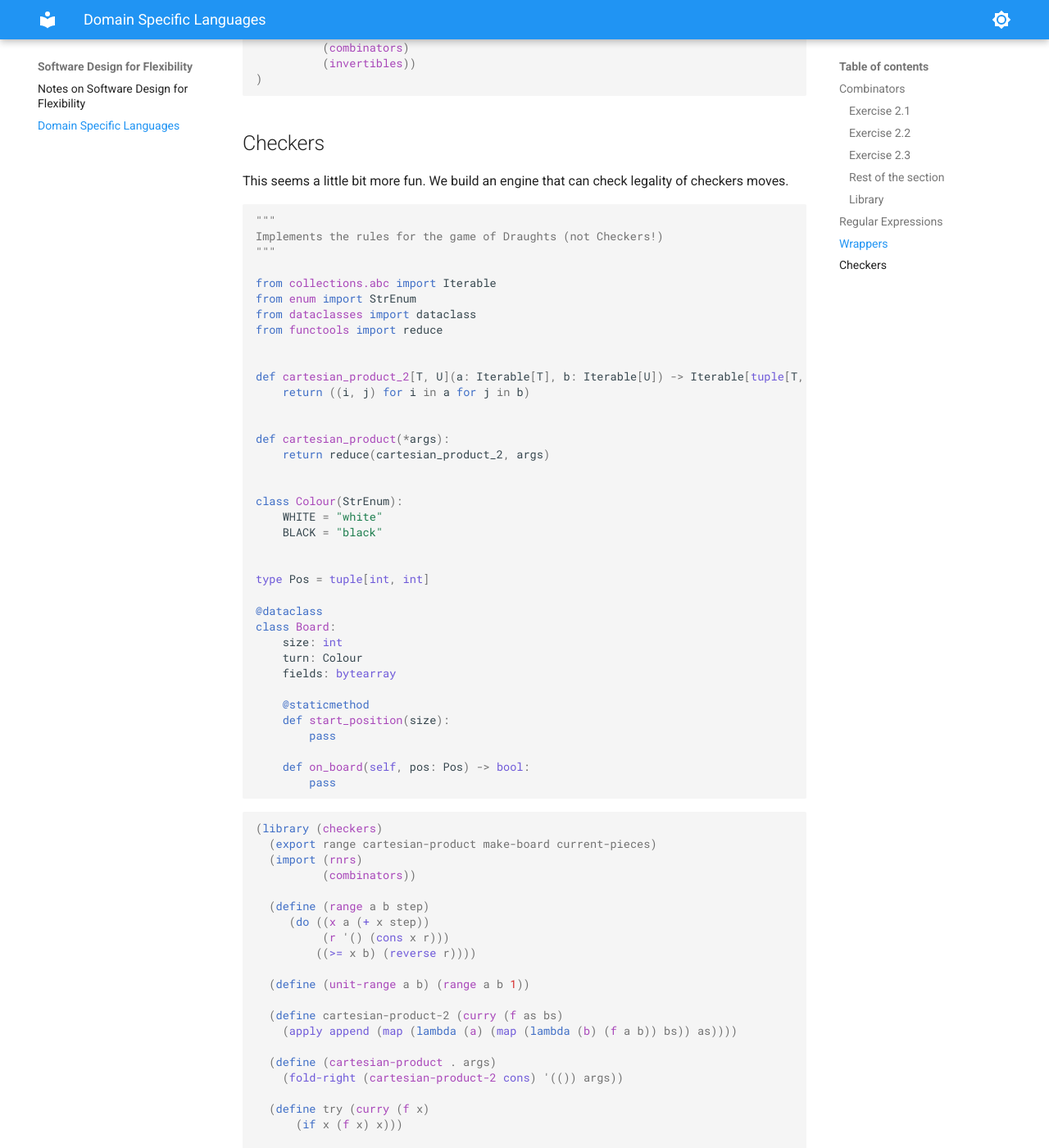
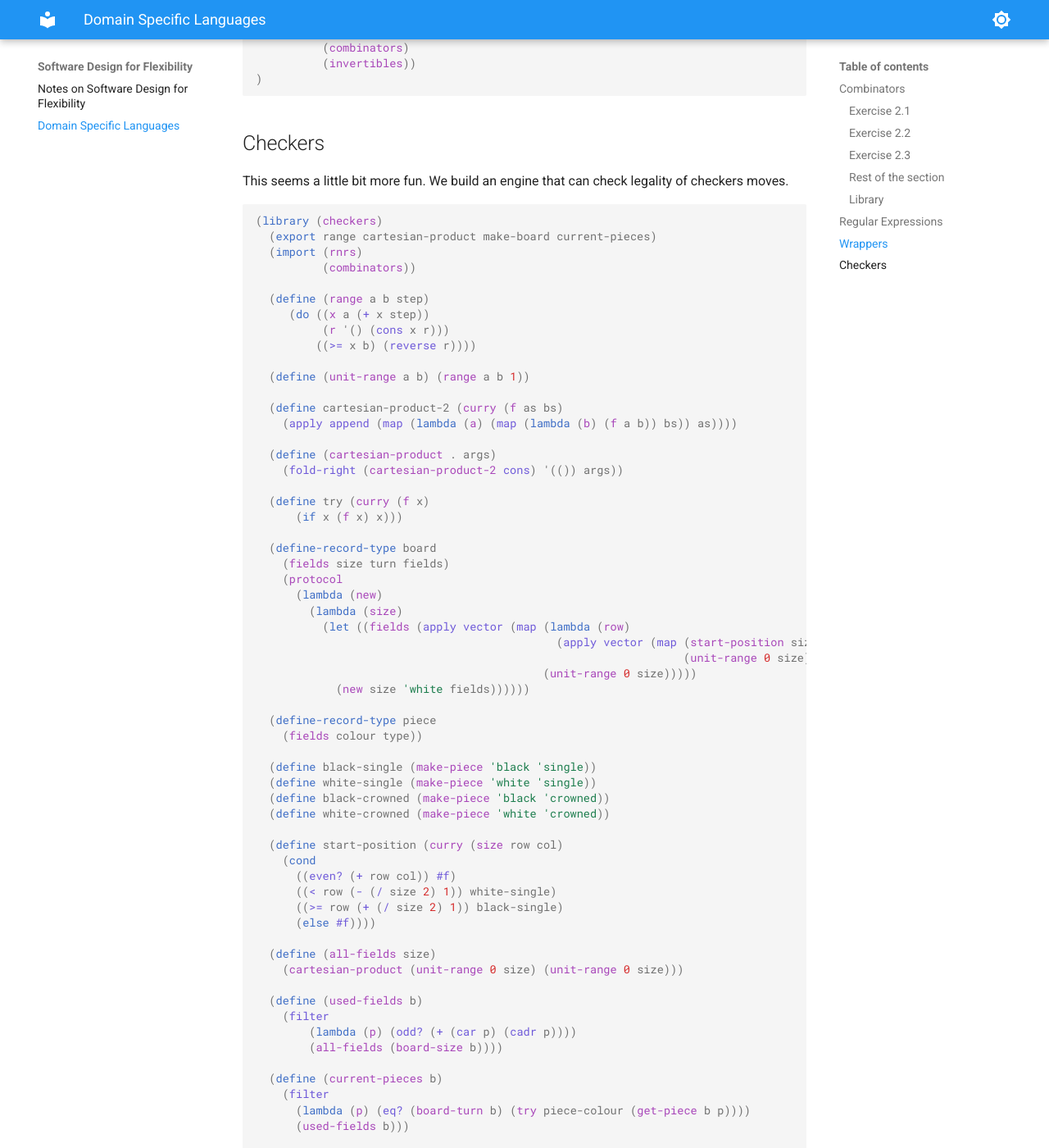
Before and after one commit to jhidding/sdff, an MkDocs documentation site: the page built from docs/ch2-dsl.md, in a window 1280 px wide and 1400 px high, scrolled down 7626 px. Shown: the whole window at 82% size. Built offline with MkDocs 1.6.1 and Material for MkDocs 9.7.7, drawn with Linux system fonts in a browser that asks for light colours; formulas are drawn with MathJax 3.

Commit message:
remove python checkers stub, will do it in scheme first

````diff
--- a/docs/ch2-dsl.md
+++ b/docs/ch2-dsl.md
@@ -404,47 +404,6 @@ Maybe, some day I'll have the patience to implement this feature that already ex
 
 This seems a little bit more fun. We build an engine that can check legality of checkers moves.
 
-``` {.python file=python/sdff/draughts.py}
-"""
-Implements the rules for the game of Draughts (not Checkers!)
-"""
-
-from collections.abc import Iterable
-from enum import StrEnum
-from dataclasses import dataclass
-from functools import reduce
-
-
-def cartesian_product_2[T, U](a: Iterable[T], b: Iterable[U]) -> Iterable[tuple[T, U]]:
-    return ((i, j) for i in a for j in b)
-
-
-def cartesian_product(*args):
-    return reduce(cartesian_product_2, args)
-
-
-class Colour(StrEnum):
-    WHITE = "white"
-    BLACK = "black"
-
-
-type Pos = tuple[int, int]
-
-@dataclass
-class Board:
-    size: int
-    turn: Colour
-    fields: bytearray
-
-    @staticmethod
-    def start_position(size):
-        pass
-
-    def on_board(self, pos: Pos) -> bool:
-        pass
-```
-
-
 ``` {.scheme file=scheme/checkers.scm}
 (library (checkers)
   (export range cartesian-product make-board current-pieces)
````
Also changed, not shown: 2 other files.
